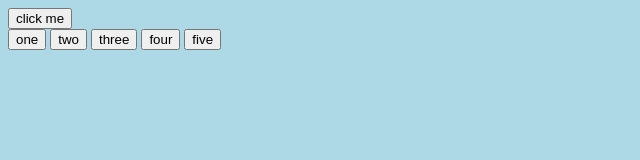
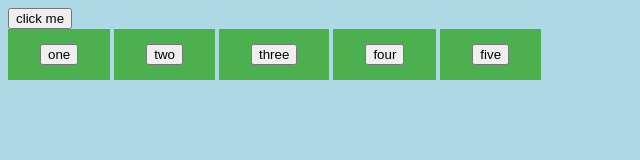
Before and after one commit to Anthonyme0328/PickerGame21, a plain HTML site: page index.html in a window 1280 px wide. Shown: the whole page, without its empty margins (0-640 px from the left). Drawn offline with Linux system fonts and the light colour scheme.

Commit message:
temp button styling

```diff
--- a/style.css
+++ b/style.css
@@ -2,3 +2,14 @@
 body{
   background-color: lightblue
 }
+
+span {
+  background-color: #4CAF50; /* Green */
+  border: none;
+  color: white;
+  padding: 15px 32px;
+  text-align: center;
+  text-decoration: none;
+  display: inline-block;
+  font-size: 16px;
+}
```
